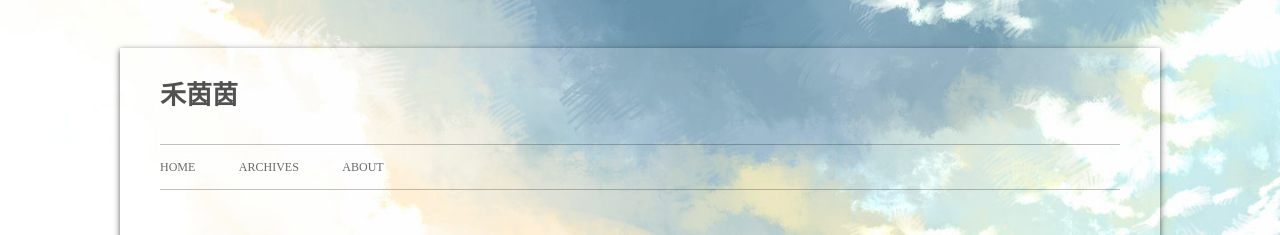
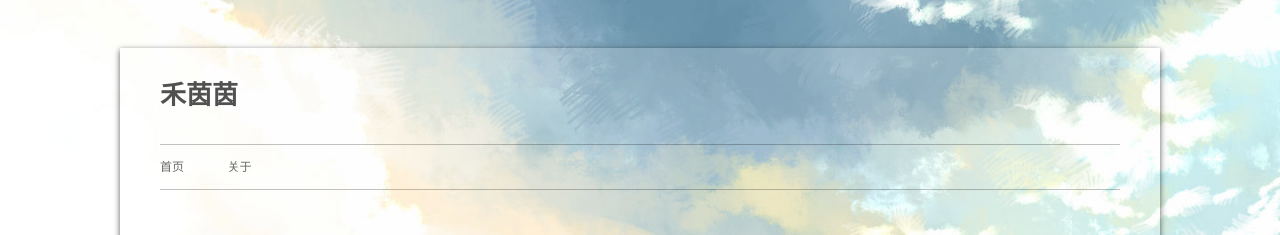
Before and after one commit to mybabyis33/mybabyis33.github.io, a plain HTML site: page 2020/03/31/hello-world/index.html in a window 1280 px wide. Shown: the top 235 px of the page. Drawn offline with Linux system fonts and the light colour scheme.

Commit message:
Site updated: 2020-03-31 21:37:26

```diff
--- a/2020/03/31/hello-world/index.html
+++ b/2020/03/31/hello-world/index.html
@@ -59,11 +59,9 @@
             <div class="menu-main-container">
                 <ul id="menu-main" class="nav-menu">
 
-                    <li class="menu-item menu-item-type-post_type menu-item-object-page"><a href="/">Home</a></li>
+                    <li class="menu-item menu-item-type-post_type menu-item-object-page"><a href="/">首页</a></li>
 
-                    <li class="menu-item menu-item-type-post_type menu-item-object-page"><a href="/archives">Archives</a></li>
-
-                    <li class="menu-item menu-item-type-post_type menu-item-object-page"><a href="/archives">about</a></li>
+                    <li class="menu-item menu-item-type-post_type menu-item-object-page"><a href="/archives">关于</a></li>
 
                 </ul>
             </div>
```
Also changed, not shown: archives/2020/03/index.html (+2 -4 lines), archives/2020/index.html (+2 -4 lines), archives/index.html (+2 -4 lines), index.html (+2 -4 lines).
